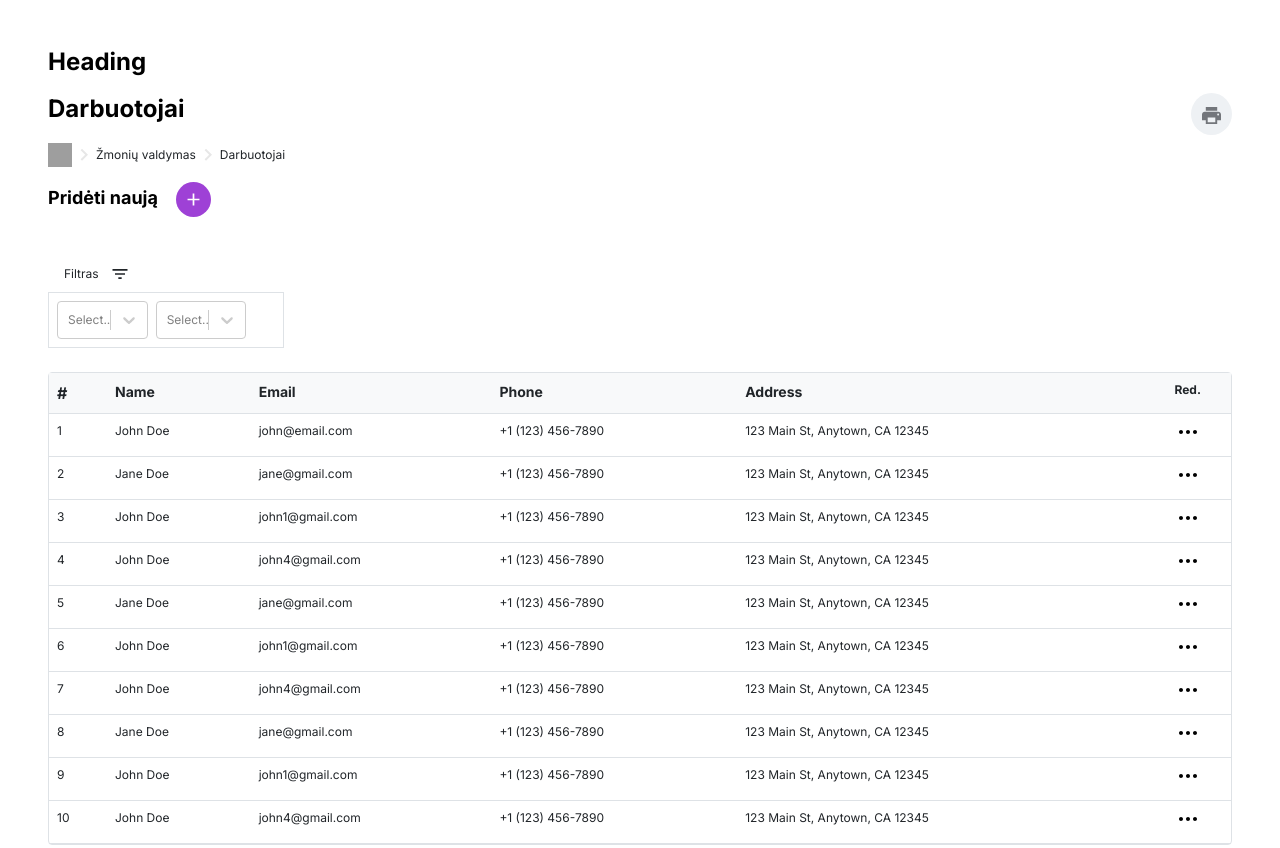
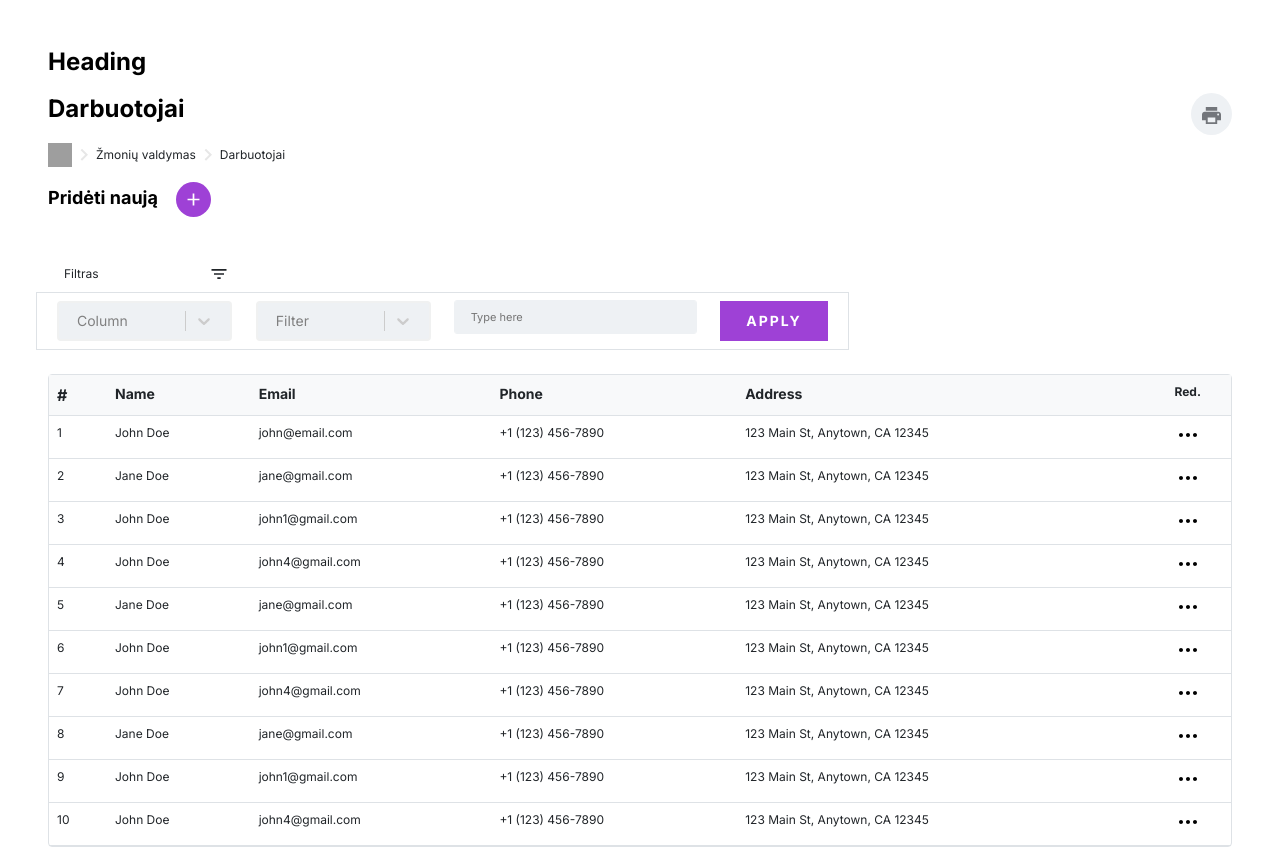
Before and after one commit to jacques-twizeyimana/ecommerce-admin, a React (Vite) app: page /usage in a window 1280 px wide. Shown: the top 848 px of the page. Built offline with nearby package versions, Linux system fonts and the light colour scheme; grey boxes are pictures that could not be loaded.

Commit message:
feat: table filter

```diff
--- a/src/components/Molecules/custom/Filter.tsx
+++ b/src/components/Molecules/custom/Filter.tsx
@@ -1,23 +1,92 @@
-import React from 'react';
-import Select from 'react-select';
+import React, { useState } from 'react';
 
+import { SelectData, ValueType } from '../../../types';
+import { filterType, IFilterType } from '../../../types/props';
+import Input from '../../Atoms/Form/Input';
+import CustomSelect from '../../Atoms/Form/Select';
 import Icon from '../../Atoms/Icon';
+import Button from '../Button/Button';
+interface IProps<T> {
+  data?: T;
+  handleFilter: (_column: keyof T, _filterType: filterType, _filter: string) => void;
+}
 
-export default function Filter() {
+const filterOperations: SelectData[] = [
+  { value: 'equals', label: 'Equals' },
+  { value: 'startsWith', label: 'Starts with' },
+  { value: 'endsWith', label: 'Ends with' },
+  { value: 'contains', label: 'Contains' },
+  { value: 'lessThan', label: 'Less than' },
+  { value: 'greaterThan', label: 'Greater than' },
+];
+
+export default function Filter<T>({ data, handleFilter }: IProps<T>) {
+  const [filter, setfilter] = useState<IFilterType<T>>({
+    // @ts-ignore
+    column: '',
+    filterType: 'equals',
+    filter: '',
+  });
+
+  const handleChange = (e: ValueType) => {
+    setfilter((filter) => ({
+      ...filter,
+      [e.name]: e.value,
+    }));
+  };
+
+  const colOptions = React.useMemo(() => {
+    if (data) {
+      return Object.keys(data).map((key) => ({
+        value: key,
+        label: key,
+      })) as SelectData[];
+    } else return [];
+  }, [data]);
+
+  const handleFilterClick = () => {
+    handleFilter(filter.column, filter.filterType, filter.filter);
+  };
+
   return (
     <div className="py-4">
-      <div className="d-inline-block">
-        <div className="col-5 d-flex align-items-center justify-content-between bg-white py-2 px-3">
+      <div className="d-block">
+        <div className="col-4 col-md-3 col-lg-2 d-flex align-items-center justify-content-between bg-white py-2 px-3">
           <span className="pr-5 text-xs">Filtras</span>
           <Icon name="filter" size={20} />
         </div>
-        <div className="border w-100 p-2 d-flex align-items-center gap-2">
-         <div className="col-5">
-            <Select name="filter" className="text-xs" options={[]} />
-         </div>
-         <div className="col-5">
-            <Select name="filter" className="text-xs" options={[]} />
-         </div>
+        <div className="col-12 col-md-10 col-lg-8">
+          <div className="border row p-2 ">
+            <div className="col-3">
+              <CustomSelect
+                name="column"
+                placeholder="Column"
+                handleChange={handleChange}
+                className="text-xs"
+                options={colOptions}
+              />
+            </div>
+            <div className="col-3">
+              <CustomSelect
+                placeholder="Filter"
+                handleChange={handleChange}
+                name="filterType"
+                className="text-xs"
+                options={filterOperations}
+              />
+            </div>
+            <div className="col-4">
+              <Input
+                handleChange={handleChange}
+                name="filter"
+                value={filter.filter}
+                placeholder="Type here"
+              />
+            </div>
+            <div className="col-2">
+              <Button onClick={handleFilterClick}>Apply</Button>
+            </div>
+          </div>
         </div>
       </div>
     </div>
--- a/src/components/Organisms/Table.tsx
+++ b/src/components/Organisms/Table.tsx
@@ -4,7 +4,7 @@ import React, { useEffect, useState } from 'react';
 import Select from 'react-select';
 
 import { ValueType } from '../../types';
-import { TableActionsType } from '../../types/props';
+import { filterType, TableActionsType } from '../../types/props';
 import Dropdown from '../Atoms/custom/Dropdown';
 import Heading from '../Atoms/Heading';
 import Icon from '../Atoms/Icon';
@@ -52,7 +52,7 @@ export default function Table<T>({
 
   //pagination
   rowsPerPage = 5,
-  totalPages = 1,
+  // totalPages = 1,
   currentPage = 0,
   onChangePage,
   onChangePageSize,
@@ -66,6 +66,28 @@ TableProps<T>) {
   const [_currentPage, setcurrentPage] = useState(currentPage);
   const [_rowsPerPage, setrowsPerPage] = useState(rowsPerPage);
   const [rows, setrows] = useState<T[]>([]);
+
+  //filter data using column, filter and filterType
+  const filterData = (column: keyof T, filterType: filterType, searchValue: string) => {
+    const filteredData = data.filter((item) => {
+      const currentItem = (item[column] as unknown as string).toLowerCase();
+      searchValue = searchValue.toLowerCase();
+      if (column) {
+        if (filterType === 'equals') {
+          return currentItem === searchValue;
+        } else if (filterType === 'contains') {
+          return currentItem.includes(searchValue);
+        } else if (filterType === 'startsWith') {
+          return currentItem.startsWith(searchValue);
+        } else if (filterType === 'endsWith') {
+          return currentItem.endsWith(searchValue);
+        }
+      } else {
+        return true;
+      }
+    });
+    setrows(filteredData);
+  };
 
   function handleChangeRowsPerPage(e: ValueType) {
     setcurrentPage(0);
@@ -95,7 +117,7 @@ TableProps<T>) {
           </Heading>
         </div>
       )}
-      <Filter />
+      <Filter handleFilter={filterData} data={data[0]} />
       <div className="border rounded">
         <table className="table table-responsive my-0">
           <tbody>
```
Also changed, not shown: src/types/props.ts (+20 -0 lines).
